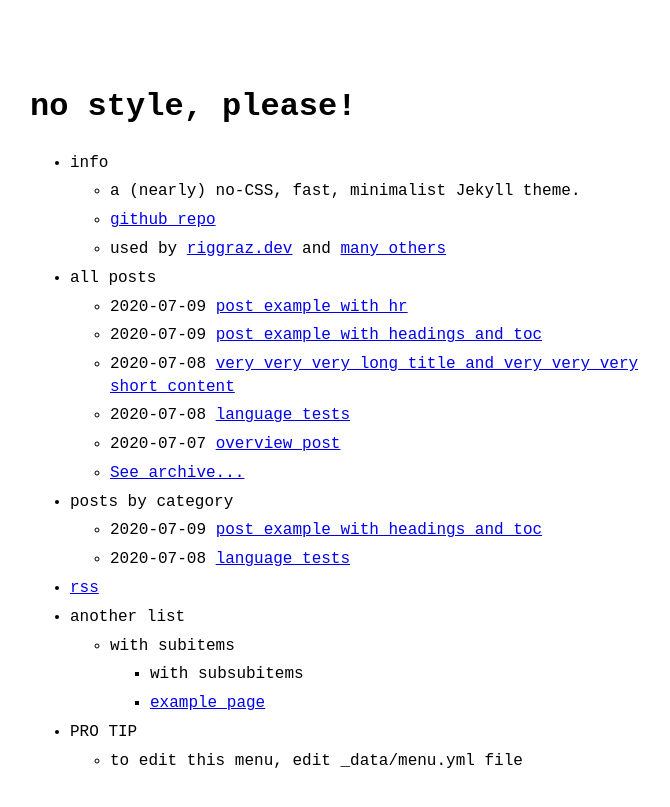
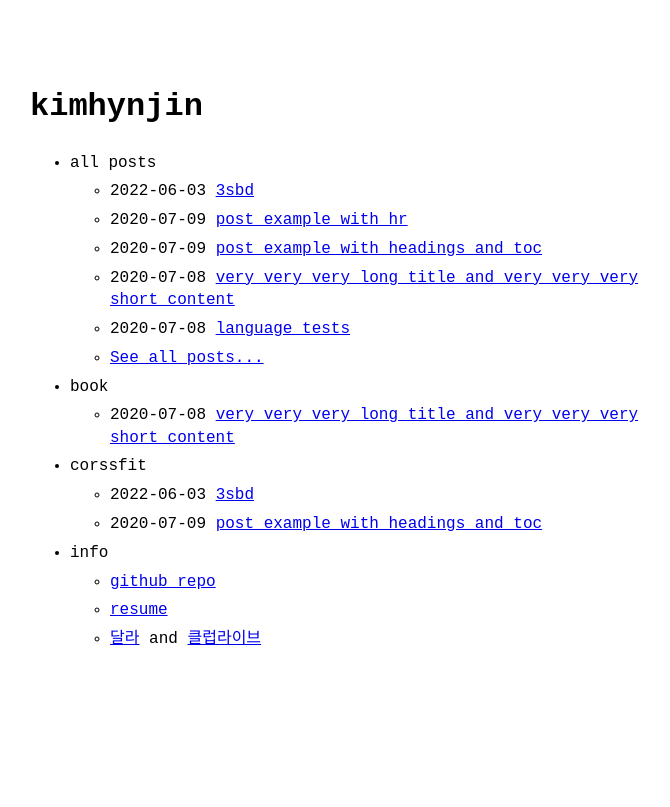
Before and after one commit to khjzzm/khjzzm.github.io, a Jekyll site: the page built from index.md, in a window 1280 px wide. Shown: the top 807 px of the page, without its empty margins (290-960 px from the left). Built offline with Jekyll 4.4.1, drawn with Linux system fonts in a browser that asks for light colours.

Commit message:
Refactor directory

```diff
--- a/_config.yml
+++ b/_config.yml
@@ -1,22 +1,19 @@
-title: no style, please! # name of the site
-author: Riccardo Graziosi # name of site's author
-email: riccardo.graziosi97@gmail.com # email of site's author
-url: https://khjzzm.github.io/ # root address of the site
-baseurl: "/" # subpath of the site, e.g. "/blog" (leave it blank "" if you're site shouldn't use a subpath)
-description: > # description of the site (multiple lines allowed)
-  A (nearly) no-CSS, fast, minimalist Jekyll theme.
+title: kimhynjin
+author: hyunjin kim
+email: khjzzm@gmail.com
+url: https://khjzzm.github.io/
+baseurl: "/"
+description: hyunjin Dev Blog.
+permalink: /:slug.html
+favicon: "logo.png"
 
-permalink: /:slug.html
-
-favicon: "logo.png" # name+extension of favicon (which must be put on the root folder)
-# goat_counter: "yoursitename" # put your GoatCounter name if you want to use GoatCounter analytics
-
-# theme: no-style-please # if you are using GitHub Pages, change it to remote_theme: riggraz/no-style-please
+# if you are using GitHub Pages, change it to remote_theme: riggraz/no-style-please
+#theme: no-style-please
 remote_theme: riggraz/no-style-please
 
 theme_config:
   appearance: "auto" # can be "light", "dark" or "auto"
-  back_home_text: ".." # customize text for homepage link in post layout
+  back_home_text: "이전" # customize text for homepage link in post layout
   date_format: "%Y-%m-%d" # customize how date is formatted
   show_description: false # show blog description in home page
 
--- a/_data/menu.yml
+++ b/_data/menu.yml
@@ -2,37 +2,33 @@
 # https://github.com/riggraz/no-style-please#customize-the-menu
 
 entries:
-  - title: info
-    entries:
-      - title: a (nearly) no-CSS, fast, minimalist Jekyll theme.
-      - title: github repo
-        url: https://github.com/riggraz/no-style-please
-      - title: "used by <a href='https://riggraz.dev'>riggraz.dev</a> and <a href='https://github.com/riggraz/no-style-please/network/dependents'>many others</a>"
-
   - title: all posts
     post_list:
       limit: 5
       show_more: true
-      show_more_text: See archive...
+      show_more_text: See all posts...
       show_more_url: archive.html
 
-  - title: posts by category
+  - title: book
     post_list:
-      category: example2
+      category: book
+      limit: 3
       show_more: true
-      show_more_text: See more posts...
-      show_more_url: example2-archive.html
+      show_more_text: See more book...
+      show_more_url: book-archive.html
 
-  - title: rss
-    url: feed.xml
+  - title: corssfit
+    post_list:
+      category: crossfit
+      limit: 3
+      show_more: true
+      show_more_text: See more crossfit...
+      show_more_url: crossfit-archive.html
 
-  - title: another list
+  - title: info
     entries:
-      - title: with subitems
-        entries:
-          - title: with subsubitems
-          - title: example page
-            url: about
-  - title: PRO TIP
-    entries:
-      - title: to edit this menu, edit _data/menu.yml file
+      - title: github repo
+        url: https://github.com/khjzzm
+      - title: resume
+        url: https://khjzzm.github.io/resume/
+      - title: "<a href='https://www.dallalive.com/'>달라</a> and <a href='https://live.club5678.com/'>클럽라이브</a>"
--- a/_includes/goat_counter.html
+++ /dev/null
@@ -1,6 +0,0 @@
-<script data-goatcounter="https://{{ site.goat_counter }}.goatcounter.com/count"
-        async src="//gc.zgo.at/count.js"></script>
-
-<noscript>
-  <img src="https://{{ site.goat_counter }}.goatcounter.com/count?p=/test-img">
-</noscript>
--- a/_layouts/default.html
+++ b/_layouts/default.html
@@ -1,5 +1,5 @@
 <!DOCTYPE html>
-<html lang="{{ page.lang | default: "en" }}">
+<html lang="{{ page.lang | default: "ko" }}">
   {%- include head.html -%}
   <body a="{{ site.theme_config.appearance | default: "auto" }}">
     <main class="page-content" aria-label="Content">
@@ -7,11 +7,6 @@
         {{ content }}
       </div>
     </main>
-
-    {%-if site.goat_counter and jekyll.environment == "production"-%}
-      {%-include goat_counter.html-%}
-    {%-endif-%}
-
     {% if page.custom_js %}
       {% for js_file in page.custom_js %}
         <script type="text/javascript" src="{{ site.baseurl }}/assets/js/{{ js_file }}.js"></script>
--- a/_posts/2020-07-08-very-very-very-long-title-and-very-very-very-short-content.md
+++ b/_posts/2020-07-08-very-very-very-long-title-and-very-very-very-short-content.md
@@ -1,6 +1,6 @@
 ---
 layout: post
-category: example
+category: book
 ---
 
 Lorem ipsum dolor sit amet, consectetur adipiscing elit. Pellentesque vel lacinia neque. Praesent nulla quam, ullamcorper in sollicitudin ac, molestie sed justo. Cras aliquam, sapien id consectetur accumsan, augue magna faucibus ex, ut ultricies turpis tortor vel ante. In at rutrum tellus. Nullam vestibulum metus eu purus malesuada, volutpat mattis leo facilisis.
--- a/about.md
+++ /dev/null
@@ -1,8 +0,0 @@
----
-layout: page
-title: About
----
-
-This is an example page!
-
-It's very similar to a `post` layout, with the only difference that the publish date is not shown!
```
Also changed, not shown: _posts/2020-07-09-post-example-with-headings-and-toc.md (+1 -1 lines), _posts/2022-06-03-3SBD.md (added, +9 -0 lines), book-archive.md (added, +5 -0 lines), crossfit-archive.md (added, +5 -0 lines), example2-archive.md (deleted, +0 -5 lines), README.md, _screenshots/featured-image.png (deleted), _screenshots/lighthouse-report.png (deleted), _screenshots/page-speed-insights-report.png (deleted), logo.png.
